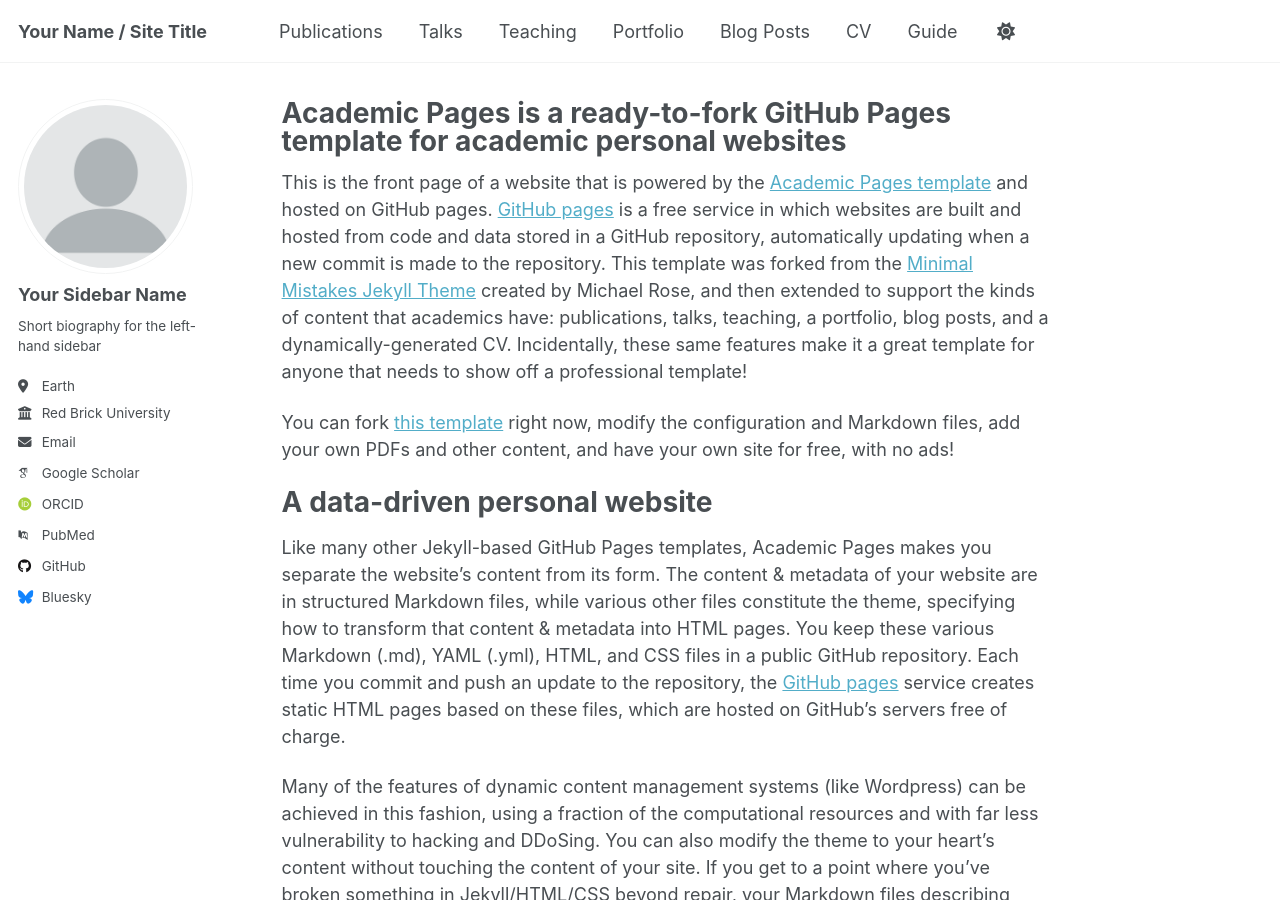
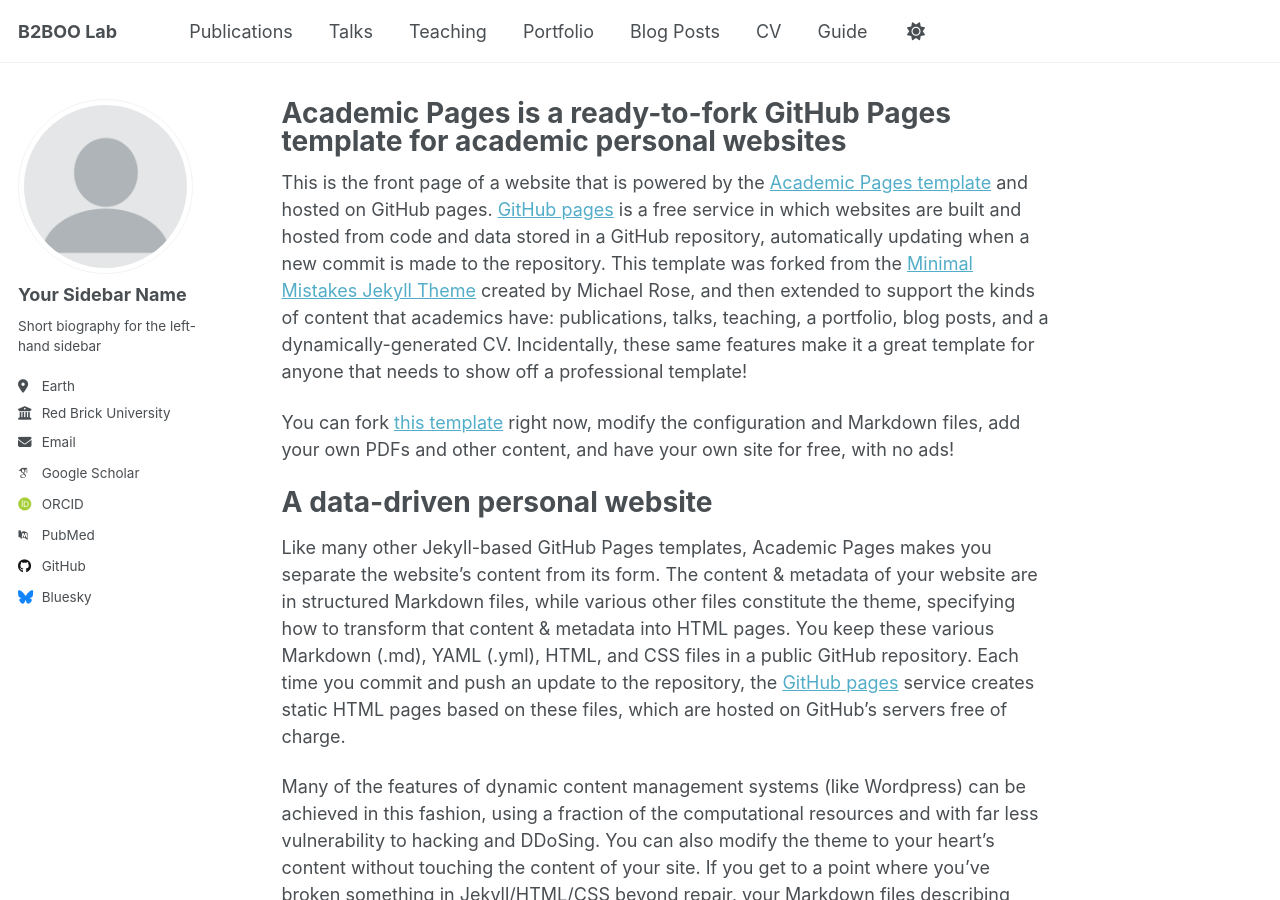
Before and after one commit to kelypliu/pohlab, a Jekyll site: the page built from _pages/about.md, in a window 1280 px wide and 900 px high. Built offline with Jekyll 4.4.1, drawn with Linux system fonts in a browser that asks for light colours; some web fonts are replaced; a script that is not in the unit is left out.

Commit message:
Update _config.yml

```diff
--- a/_config.yml
+++ b/_config.yml
@@ -9,7 +9,7 @@
 # Basic Site Settings
 locale                   : "en-US"
 site_theme               : "default" # Currently available options are "default", "air"
-title                    : "Your Name / Site Title"
+title                    : "B2BOO Lab"
 title_separator          : "-"
 name                     : &name "Your Name"
 description              : &description "Your Name's academic portfolio"   # Update this with a general description of your site, this is the default if not overridden by a page
```
